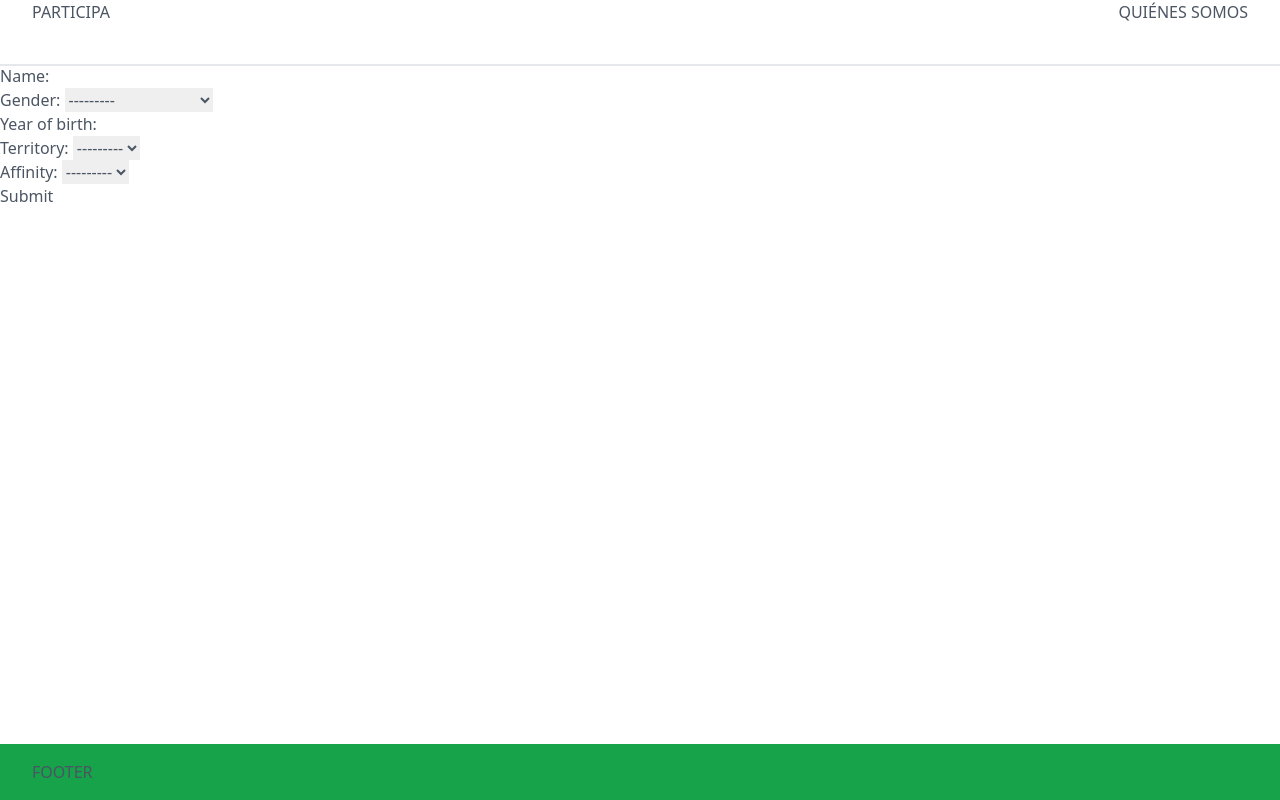
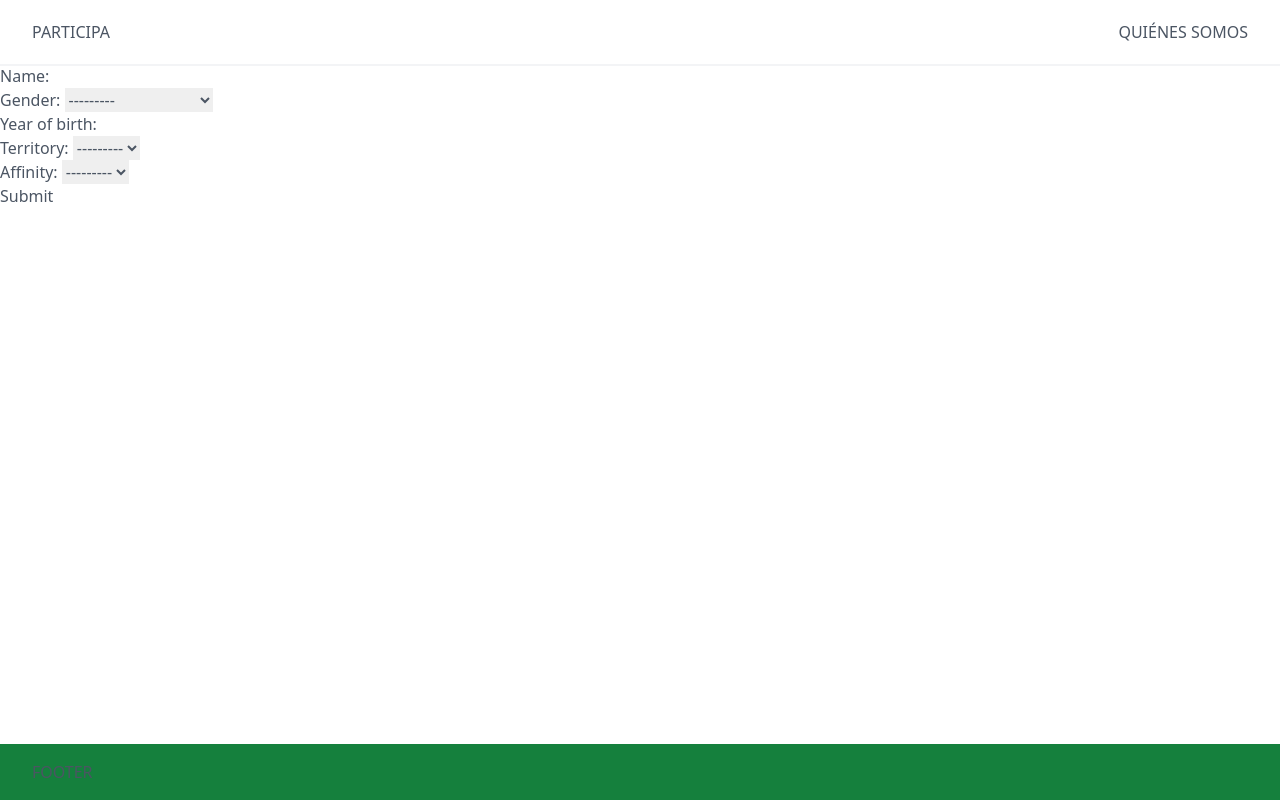
Before and after one commit to participa-lab/participa, a Django app: page / in a window 1280 px wide. Run offline with Django 4.2, Linux system fonts and the light colour scheme; data that the repository does not hold is empty; some libraries are stand-ins or nearby versions.

Commit message:
more parameters to control polis

```diff
--- a/polis/choices.py
+++ b/polis/choices.py
@@ -1,13 +1,16 @@
 from django.utils.translation import gettext_lazy as _
 
+GENDER_CHOICES = [
+    ("F", _("Female")),
+    ("M", _("Male")),
+    ("NB", _("Non-Binary")),
+    ("TG", _("Transgender")),
+    ("I", _("Intersex")),
+    ("Q", _("Queer")),
+    ("N", _("Prefer Not to Say")),
+    ("O", _("Other")),
+]
 
-GENDER_CHOICES = [
-    ('F', _('Female')),
-    ('M', _('Male')),
-    ('NB', _('Non-Binary')),
-    ('TG', _('Transgender')),
-    ('I', _('Intersex')),
-    ('Q', _('Queer')),
-    ('N', _('Prefer Not to Say')),
-    ('O', _('Other')),
+SUSCRIBE_CHOICES = [
+    ("1", _("Email")),
 ]
--- a/polis/models.py
+++ b/polis/models.py
@@ -43,16 +43,20 @@ class Conversation(models.Model):
     end_date = models.DateTimeField()
     instance = models.ForeignKey(Instance, on_delete=models.CASCADE)
 
-    border = models.CharField(max_length=200, blank=True, null=True)
-    border_radius = models.CharField(max_length=200, blank=True, null=True)
-    padding = models.CharField(max_length=200, blank=True, null=True)
-    height = models.CharField(max_length=200, blank=True, null=True)
+    border = models.CharField(
+        max_length=200, blank=True, null=True, default="1px solid #ccc"
+    )
+    border_radius = models.CharField(
+        max_length=200, blank=True, null=True, default="4px"
+    )
+    padding = models.CharField(max_length=200, blank=True, null=True, default="4px")
+    height = models.CharField(max_length=200, blank=True, null=True, default="930")
     ui_language = models.CharField(max_length=200, blank=True, null=True)
     dwok = models.CharField(max_length=200, blank=True, null=True)
 
     show_visualization = models.BooleanField(default=True)
     show_share = models.BooleanField(default=True)
-    bg_white = models.BooleanField(default=False)
+    bg_white = models.BooleanField(default=True)
 
     auth_needed_to_vote = models.BooleanField(default=False)
     auth_needed_to_write = models.BooleanField(default=True)
@@ -60,6 +64,14 @@ class Conversation(models.Model):
     auth_opt_fb = models.BooleanField(default=True)
     auth_opt_tw = models.BooleanField(default=True)
     auth_opt_allow_3rdparty = models.BooleanField(default=True)
+
+    show_footer = models.BooleanField(default=False)
+    show_help = models.BooleanField(default=False)
+    show_description = models.BooleanField(default=True)
+    show_topic = models.BooleanField(default=True)
+    subscribe_type = models.CharField(
+        max_length=1, blank=True, null=True, choices=choices.SUSCRIBE_CHOICES
+    )
 
     def __str__(self):
         return self.topic
--- a/polis/templates/pages/home.html
+++ b/polis/templates/pages/home.html
@@ -3,12 +3,12 @@
 {% block content %}
 
 {% if participant %}
-<section class="grid grid-cols-3 p-10">
+<section class="grid grid-cols-3 gap-3 p-10">
 {% for conversation in object_list  %}
-<div class="card p-5 bg-green-400 border border-1">
-    <h2>{{ conversation.topic }}</h2>
-    <p>{{ conversation.id }}</p>
-    <a href="{% url "conversation" conversation.slug %}">Read more</a>
+<div class="card p-5 bg-green-700 border border-1 rounded-md flex flex-col shadow-md text-gray-100">
+    <h2 class="text-xl font-bold">{{ conversation.topic }}</h2>
+    <p class="h-full">{{ conversation.description }}</p>
+    <a class="border border-1 rounded-md m-3 text-center p-2 bg-gray-100 text-black" href="{% url "conversation" conversation.slug %}">Ir a la Conversación</a>
 </div>
 {% endfor %}
 </section>
--- a/theme/templates/base.html
+++ b/theme/templates/base.html
@@ -12,13 +12,13 @@
 
 <body class="bg-white text-gray-600">
 	<!-- Navigation -->
-	<header id="header" class="fixed w-full bg-white border-b border-gray-200 z-10 transition-all duration-300">
-		<nav class="bg-white border-b border-gray-200">
+	<header id="header" class="fixed w-full bg-white border-b border-gray-100 z-10 transition-all duration-300">
+		<nav class="bg-white border-b border-gray-100">
 			<div class="max-w-7xl mx-auto px-4 sm:px-6 lg:px-8">
-				<div class="flex justify-between h-16">
+				<div class="flex justify-between h-16 items-center">
 					<div class="flex">
 						<!-- Logo and title -->
-						<span>PARTICIPA</span>
+						<span><a href="{% url "home" %}">PARTICIPA</a></span>
 					</div>
 					<div class="flex">
 						<!-- Navigation links -->
@@ -35,7 +35,7 @@
 
 
 	<!-- Footer -->
-	<footer id="footer" class="fixed bottom-0 w-full bg-green-600 z-10 transition-all duration-300">
+	<footer id="footer" class="fixed bottom-0 w-full bg-green-700 z-10 transition-all duration-300">
 		<div class="max-w-7xl mx-auto px-4 sm:px-6 lg:px-8">
 			<div class="py-4">
 				<!-- Footer content -->
```
Also changed, not shown: polis/templates/pages/conversation.html (+11 -0 lines), polis/migrations/0002_conversation_show_description_and_more.py (added), polis/migrations/0003_alter_conversation_bg_white.py (added), polis/migrations/0004_alter_conversation_bg_white.py (added).
